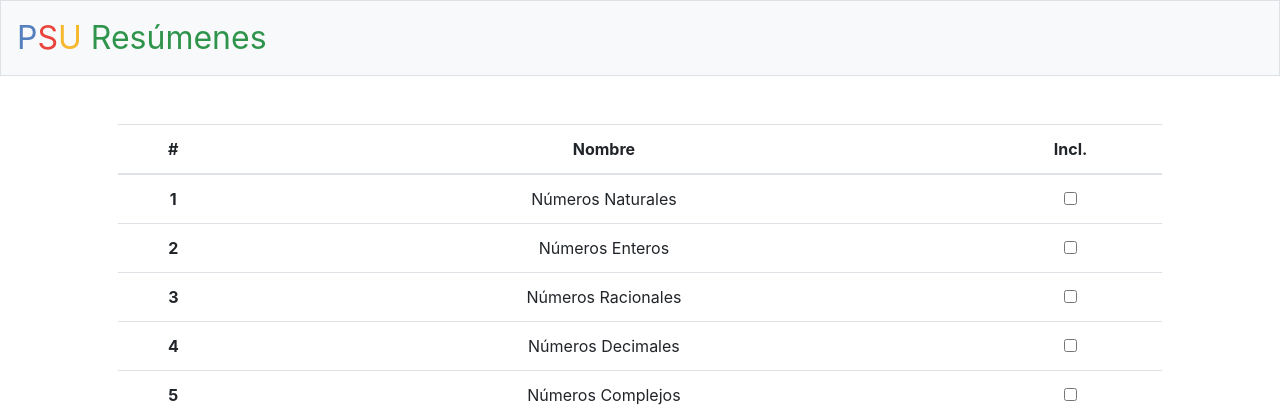
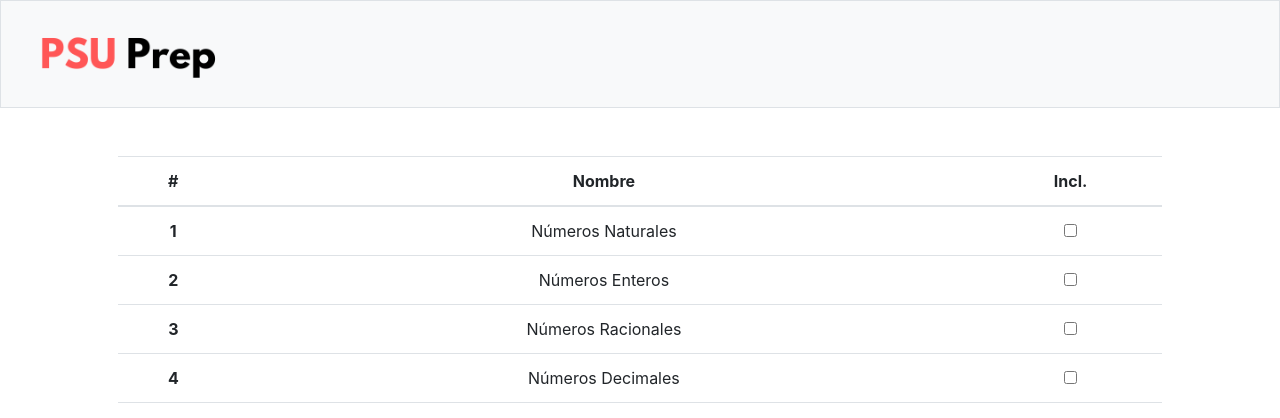
Before and after one commit to agucova/psuprep, a Flask app: page /resumen in a window 1280 px wide. Shown: the top 418 px of the page. Run offline with Flask 2, Linux system fonts and the light colour scheme; some libraries are stand-ins or nearby versions.

Commit message:
Nuevo logo

```diff
--- a/templates/layout.html
+++ b/templates/layout.html
@@ -20,14 +20,14 @@
         <script src="https://stackpath.bootstrapcdn.com/bootstrap/4.3.1/js/bootstrap.min.js" integrity="sha384-JjSmVgyd0p3pXB1rRibZUAYoIIy6OrQ6VrjIEaFf/nJGzIxFDsf4x0xIM+B07jRM" crossorigin="anonymous"></script>
         <script src="https://cdnjs.cloudflare.com/ajax/libs/zxcvbn/4.2.0/zxcvbn.js"></script>
 
-        <title>Resúmenes PSU: {% block title %}{% endblock %}</title>
+        <title>PSUPrep: {% block title %}{% endblock %}</title>
 
     </head>
 
     <body>
 
         <nav class="navbar navbar-expand-md navbar-light bg-light border">
-            <a class="navbar-brand" href="/"><span class="blue">P</span><span class="red">S</span><span class="yellow">U</span><span class="green"> Resúmenes</span></a>
+            <a class="navbar-brand" href="/"><img height="80px" src="/static/logo.png"></img></a>
             <button aria-controls="navbar" aria-expanded="false" aria-label="Toggle navigation" class="navbar-toggler" data-target="#navbar" data-toggle="collapse" type="button">
                 <span class="navbar-toggler-icon"></span>
             </button>
```
Also changed, not shown: static/logo.png (added).
